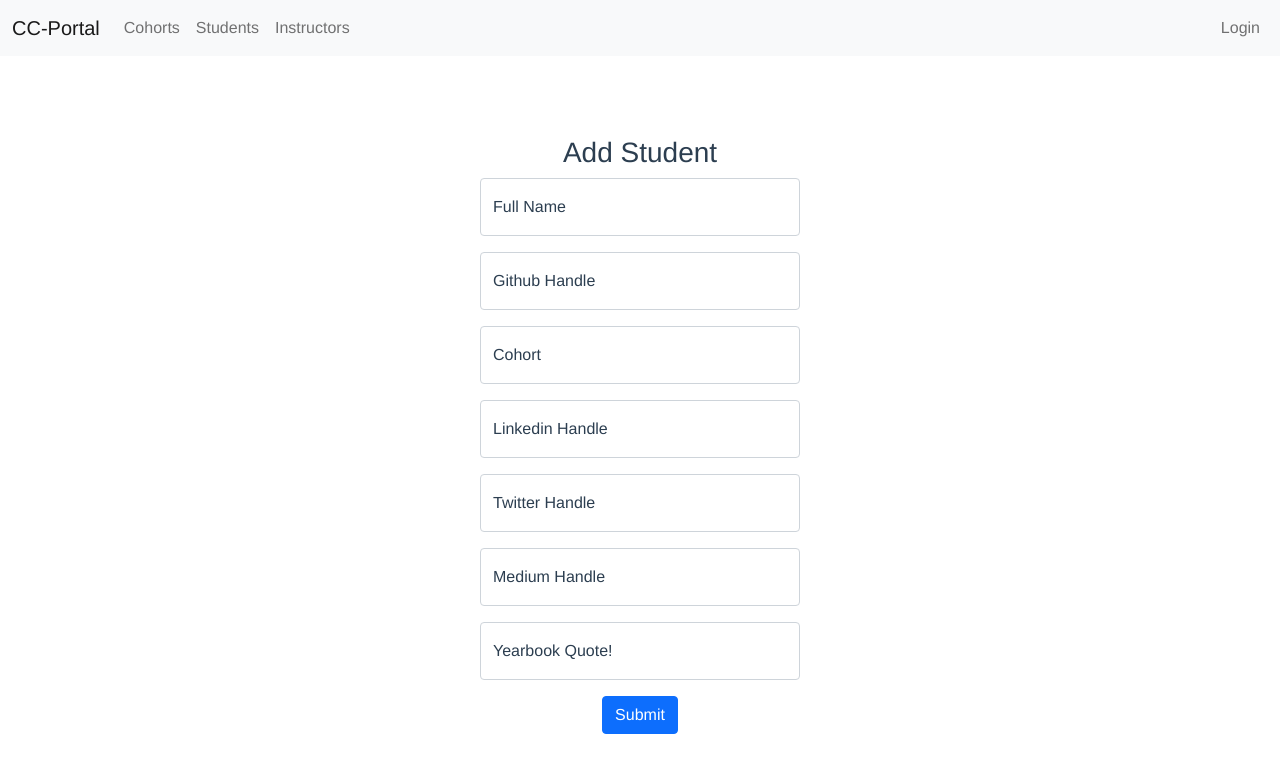
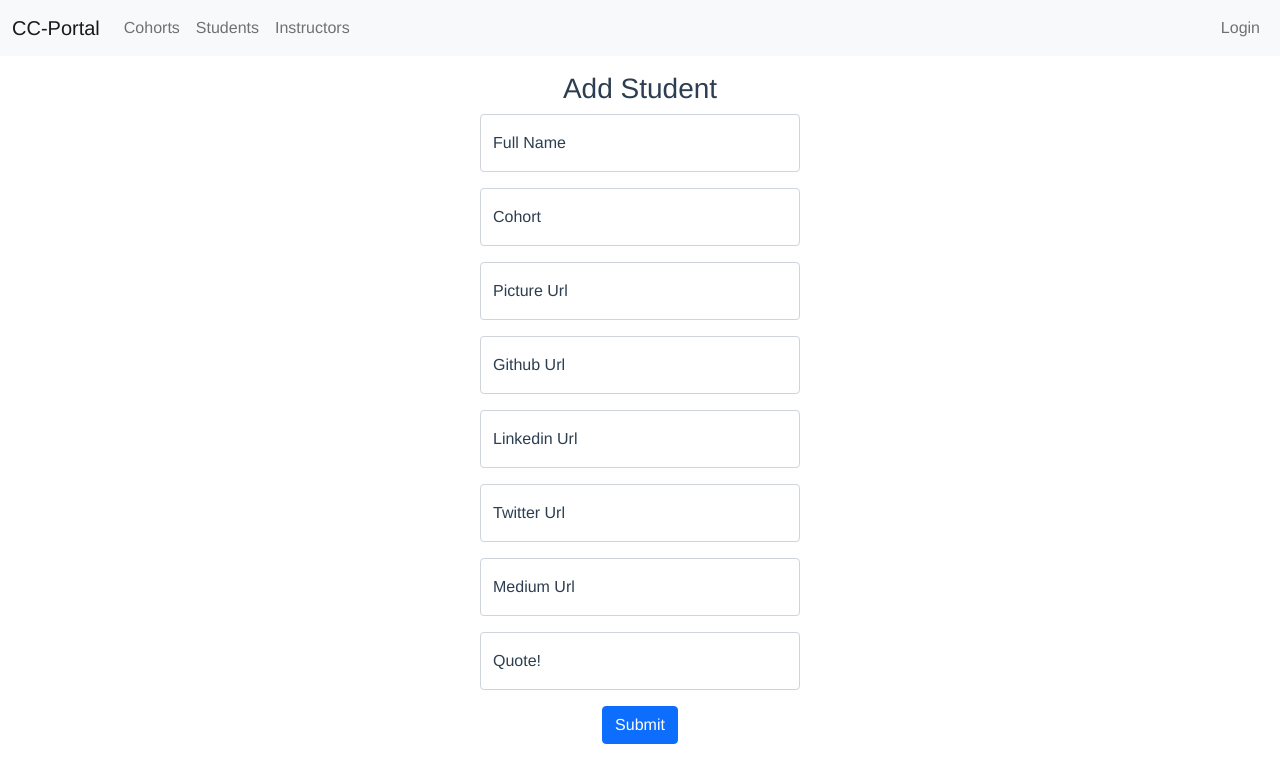
Before and after one commit to mussinbenarbia/cc-portal, a Vue app: page /add/student in a window 1280 px wide. Shown: the top 782 px of the page. Built offline with nearby package versions, Linux system fonts and the light colour scheme.

Commit message:
updated views to reflect db schema changes

```diff
--- a/src/components/Cohort.vue
+++ b/src/components/Cohort.vue
@@ -19,7 +19,7 @@
         <UserIcon
           v-for="instructor in cohort.instructors"
           :key="instructor.github"
-          v-bind:github="instructor.github"
+          v-bind:picture="instructor.picture"
         />
       </div>
 
@@ -28,7 +28,7 @@
         <UserIcon
           v-for="student in cohort.students"
           :key="student.github"
-          v-bind:github="student.github"
+          v-bind:picture="student.picture"
         />
       </div>
     </div>
--- a/src/components/Instructor.vue
+++ b/src/components/Instructor.vue
@@ -1,10 +1,6 @@
 <template>
   <div class="card instructor-wrapper" style="width: 18rem;">
-    <img
-      v-bind:src="`https://avatars.githubusercontent.com/${instructor.github}`"
-      class="card-img-top"
-      alt="..."
-    />
+    <img v-bind:src="instructor.picture" class="card-img-top" alt="..." />
     <div class="card-body">
       <h5 class="card-title">{{ instructor.name }}</h5>
       <p class="card-text">
@@ -13,18 +9,18 @@
     </div>
     <div>
       <div class="social-wrapper">
-        <a v-bind:href="`https://www.linkedin.com/in/${instructor.linkedin}/`"
+        <a v-bind:href="instructor.linkedin"
           ><i class="social-icon fab fa-2x fa-linkedin-in"></i
         ></a>
-        <a v-bind:href="`https://github.com/${instructor.github}`"
+        <a v-bind:href="instructor.github"
           ><i class="social-icon fab fa-2x fa-github"></i
         ></a>
 
-        <a v-bind:href="`https://twitter.com/${instructor.twitter}`"
+        <a v-bind:href="instructor.twitter"
           ><i class="social-icon fab fa-2x fa-twitter"></i
         ></a>
 
-        <a v-bind:href="`https://twitter.com/${instructor.twitter}`"
+        <a v-bind:href="instructor.twitter"
           ><i class="social-icon fab fa-2x fa-medium"></i
         ></a>
       </div>
@@ -32,10 +28,8 @@
         <button
           @click="$emit('deleteInstructor', instructor._id)"
           type="button"
-          class="btn btn-sm btn-danger"
-        >
-          Delete
-        </button>
+          class="btn-close btn-sm position-absolute top-0 end-0"
+        ></button>
       </div>
     </div>
   </div>
@@ -70,4 +64,9 @@ export default {
 .controls {
   margin: 5px;
 }
+
+.card-img-top {
+  height: 300px;
+  object-fit: cover;
+}
 </style>
--- a/src/components/UserIcon.vue
+++ b/src/components/UserIcon.vue
@@ -1,27 +1,24 @@
 <template>
-  <img
-    class="user-icon"
-    v-bind:src="`https://avatars.githubusercontent.com/${github}`"
-    alt="..."
-  />
+  <img class="user-icon" v-bind:src="picture" alt="..." />
 </template>
 
 <script>
 export default {
   name: "UserIcon",
-  props: ["github"],
+  props: ["picture"],
 };
 </script>
 
 <style>
 .user-icon {
+  display: block;
   width: 50px;
   height: 50px;
+  object-fit: cover;
   border-radius: 50%;
   margin-left: 5px;
   margin-right: 5px;
   margin-bottom: 5px;
-  display: block;
 }
 
 .selected {
--- a/src/views/AddCohort.vue
+++ b/src/views/AddCohort.vue
@@ -39,7 +39,7 @@
           v-for="instructor in instructors"
           v-bind:class="{ selected: instructor.selected === true }"
           :key="instructor._id"
-          v-bind:github="instructor.github"
+          v-bind:picture="instructor.picture"
           @click="toggleTeacher(instructor._id)"
         />
       </div>
@@ -85,8 +85,8 @@ export default {
           .filter((inst) => inst.selected)
           .map((inst) => inst._id),
       };
-      console.log(newCohort);
       await axios.post("/cohorts", newCohort);
+      this.$router.push("/cohorts");
     },
   },
   data: function() {
@@ -106,7 +106,7 @@ export default {
   flex-direction: column;
   justify-content: center;
   align-items: center;
-  margin-top: 5rem;
+  margin-top: 1rem;
 }
 
 .instructors {
--- a/src/views/AddInstructor.vue
+++ b/src/views/AddInstructor.vue
@@ -18,9 +18,19 @@
           class="form-control"
           id="floatingInput"
           placeholder="''"
+          v-model="picture"
+        />
+        <label for="floatingInput">Picture Url</label>
+      </div>
+      <div class="form-floating mb-3">
+        <input
+          type="text"
+          class="form-control"
+          id="floatingInput"
+          placeholder="''"
           v-model="github"
         />
-        <label for="floatingInput">Github Handle</label>
+        <label for="floatingInput">Github Url</label>
       </div>
       <div class="form-floating mb-3">
         <input
@@ -30,7 +40,7 @@
           placeholder="''"
           v-model="linkedin"
         />
-        <label for="floatingInput">Linkedin Handle</label>
+        <label for="floatingInput">Linkedin Url</label>
       </div>
       <div class="form-floating mb-3">
         <input
@@ -40,7 +50,7 @@
           placeholder="''"
           v-model="twitter"
         />
-        <label for="floatingInput">Twitter Handle</label>
+        <label for="floatingInput">Twitter Url</label>
       </div>
       <div class="form-floating mb-3">
         <input
@@ -50,7 +60,7 @@
           placeholder="''"
           v-model="medium"
         />
-        <label for="floatingInput">Medium Handle</label>
+        <label for="floatingInput">Medium Url</label>
       </div>
       <div class="form-floating mb-3">
         <input
@@ -60,7 +70,7 @@
           placeholder="''"
           v-model="quote"
         />
-        <label for="floatingInput">Yearbook Quote!</label>
+        <label for="floatingInput">Quote!</label>
       </div>
       <button type="submit" class="btn btn-primary">Submit</button>
     </form>
@@ -76,6 +86,7 @@ export default {
     sendNewInstructorToServer: async function() {
       const newInstructor = {
         name: this.name,
+        picture: this.picture,
         github: this.github,
         linkedin: this.linkedin,
         twitter: this.twitter,
@@ -88,6 +99,7 @@ export default {
   data: function() {
     return {
       name: "",
+      picture: "",
       github: "",
       linkedin: "",
       twitter: "",
@@ -104,7 +116,7 @@ export default {
   flex-direction: column;
   justify-content: center;
   align-items: center;
-  margin-top: 5rem;
+  margin-top: 1rem;
 }
 form {
   width: 20rem;
--- a/src/views/AddStudent.vue
+++ b/src/views/AddStudent.vue
@@ -18,16 +18,6 @@
           class="form-control"
           id="floatingInput"
           placeholder="''"
-          v-model="github"
-        />
-        <label for="floatingInput">Github Handle</label>
-      </div>
-      <div class="form-floating mb-3">
-        <input
-          type="text"
-          class="form-control"
-          id="floatingInput"
-          placeholder="''"
           v-model="cohort"
         />
         <label for="floatingInput">Cohort</label>
@@ -38,9 +28,29 @@
           class="form-control"
           id="floatingInput"
           placeholder="''"
+          v-model="picture"
+        />
+        <label for="floatingInput">Picture Url</label>
+      </div>
+      <div class="form-floating mb-3">
+        <input
+          type="text"
+          class="form-control"
+          id="floatingInput"
+          placeholder="''"
+          v-model="github"
+        />
+        <label for="floatingInput">Github Url</label>
+      </div>
+      <div class="form-floating mb-3">
+        <input
+          type="text"
+          class="form-control"
+          id="floatingInput"
+          placeholder="''"
           v-model="linkedin"
         />
-        <label for="floatingInput">Linkedin Handle</label>
+        <label for="floatingInput">Linkedin Url</label>
       </div>
       <div class="form-floating mb-3">
         <input
@@ -50,7 +60,7 @@
           placeholder="''"
           v-model="twitter"
         />
-        <label for="floatingInput">Twitter Handle</label>
+        <label for="floatingInput">Twitter Url</label>
       </div>
       <div class="form-floating mb-3">
         <input
@@ -60,7 +70,7 @@
           placeholder="''"
           v-model="medium"
         />
-        <label for="floatingInput">Medium Handle</label>
+        <label for="floatingInput">Medium Url</label>
       </div>
       <div class="form-floating mb-3">
         <input
@@ -70,7 +80,7 @@
           placeholder="''"
           v-model="quote"
         />
-        <label for="floatingInput">Yearbook Quote!</label>
+        <label for="floatingInput">Quote!</label>
       </div>
       <button type="submit" class="btn btn-primary">Submit</button>
     </form>
@@ -86,6 +96,7 @@ export default {
     sendNewStudentToServer: async function() {
       const newStudent = {
         name: this.name,
+        picture: this.picture,
         github: this.github,
         cohort: this.cohort,
         linkedin: this.linkedin,
@@ -94,6 +105,7 @@ export default {
         quote: this.quote,
       };
       await axios.post("/students", newStudent);
+      this.$router.push("/students");
     },
   },
   data: function() {
@@ -105,6 +117,7 @@ export default {
       twitter: "",
       medium: "",
       quote: "",
+      picture: "",
     };
   },
 };
@@ -116,7 +129,7 @@ export default {
   flex-direction: column;
   justify-content: center;
   align-items: center;
-  margin-top: 5rem;
+  margin-top: 1rem;
 }
 form {
   width: 20rem;
--- a/src/views/Instructors.vue
+++ b/src/views/Instructors.vue
@@ -1,4 +1,5 @@
 <template>
+  <div class="instructors">
     <div class="instructors-wrapper">
       <Instructor
         v-for="instructor in instructors"
@@ -6,6 +7,7 @@
         v-bind:instructor="instructor"
         @deleteInstructor="deleteInstructor"
       />
+    </div>
   </div>
 </template>
 
@@ -44,10 +46,16 @@ export default {
 
 <!-- Add "scoped" attribute to limit CSS to this component only -->
 <style scoped>
+.instructors {
+  width: 100%;
+  display: flex;
+  justify-content: space-around;
+}
+
 .instructors-wrapper {
+  margin-top: 1rem;
   display: flex;
-  justify-content: space-evenly;
+  justify-content: center;
   flex-wrap: wrap;
-  margin-top: 1rem;
 }
 </style>
--- a/src/views/Students.vue
+++ b/src/views/Students.vue
@@ -49,15 +49,12 @@ export default {
   width: 100%;
   display: flex;
   justify-content: space-around;
-  border: 2px solid black;
 }
 
 .students-wrapper {
   margin-top: 1rem;
   display: flex;
-
+  justify-content: center;
   flex-wrap: wrap;
-  width: 63%;
-  border: 1px solid red;
 }
 </style>
```
Also changed, not shown: src/components/Student.vue (+13 -21 lines). Lines whose indentation alone changed are shown as unchanged.
